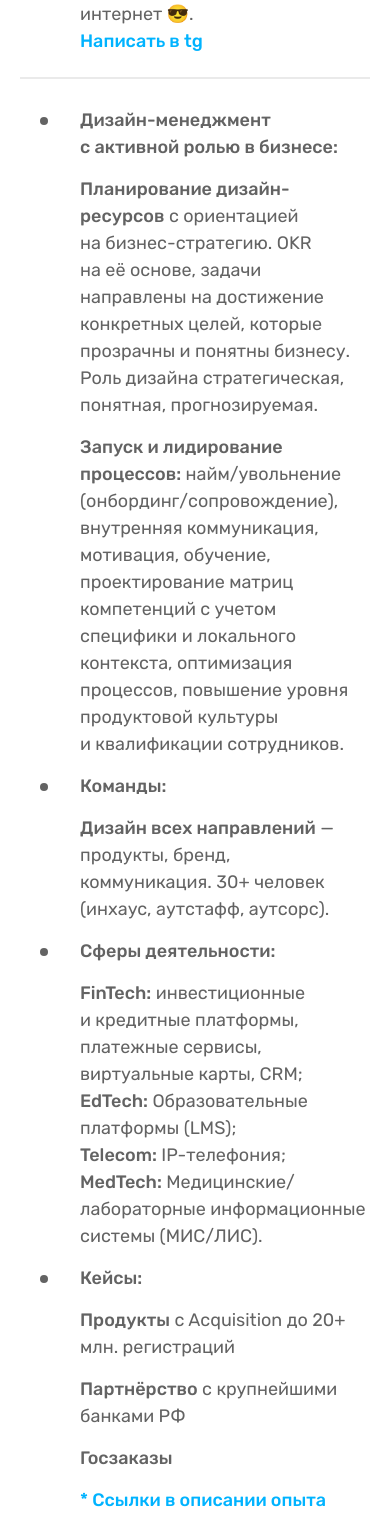
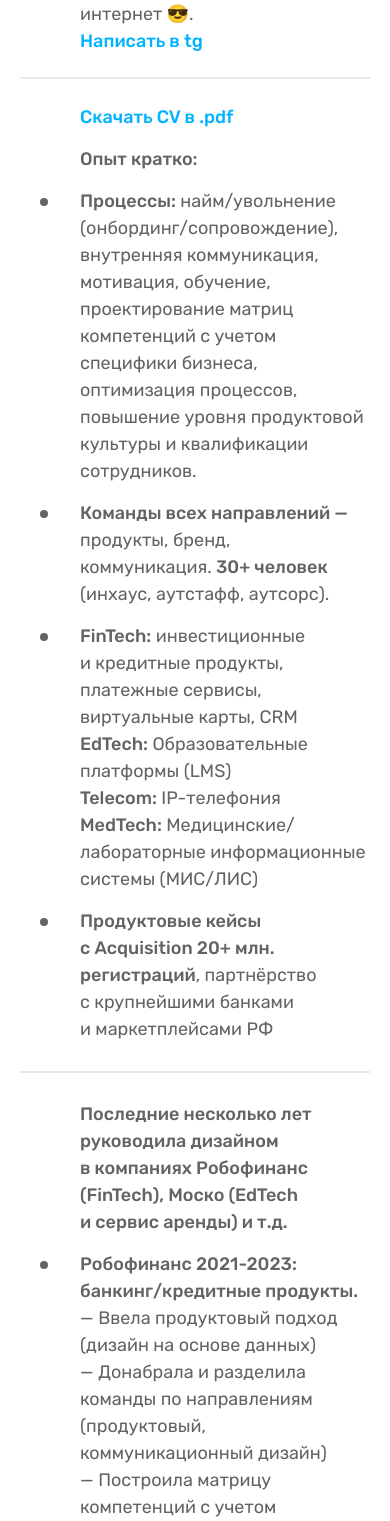
Before and after one commit to chvs/maranta.github.io, a Nuxt app: page /cv in a window 390 px wide. Shown: the part 432-1953 px from the top of the page. Built offline with nearby package versions, Linux system fonts and the light colour scheme.

Commit message:
new texts

```diff
--- a/nuxt.config.ts
+++ b/nuxt.config.ts
@@ -31,8 +31,6 @@ export default defineNuxtConfig({
         { hid: 'image', property: 'og:image', content: 'http://www.mrnt.org/img/share.png' },
         { hid: 'vk-image', property: 'vk:image', content: 'http://www.mrnt.org/img/share.png' },
         { hid: 'tw-image', property: 'tw:image', content: 'http://www.mrnt.org/img/share.png' },
-        { hid: 'image-width', property: 'og:image:width', content: '1200' },
-        { hid: 'image-height', property: 'og:image:height', content: '630' },
         { hid: 'description', name: 'description', content: 'Мы делаем здесь amazing customer service (c)' },
         { hid: 'twitter-image', property: 'twitter:image', content: 'http://www.mrnt.org/img/share.png' },
         { hid: 'twitter-card', property: 'twitter:card', content: 'summary_large_image' },
--- a/pages/cv.vue
+++ b/pages/cv.vue
@@ -38,7 +38,7 @@ useSeoMeta({
   title: 'cv',
 });
 
-const newArr = ref(Array(9).fill(true));
+const newArr = ref(Array(9).fill(false));
 
 const toggleSection = (index: number) => {
   newArr.value[index] = !newArr.value[index];
@@ -109,75 +109,109 @@ const toggleSection = (index: number) => {
     </div>
 
     <div :class="$style.about">
+      <div :class="$style.about__header">
+        <a href="/CV_Design_Director_N_Maranta.pdf" download :class="$style.link">Скачать CV в .pdf</a>
+
+        <b :class="$style.about__title">Опыт кратко:</b>
+      </div>
 
       <ul :class="$style.about__list">
         <li :class="$style.about__item">
           <div>
-            <b :class="$style.about__title">Дизайн-менеджмент с&nbsp;активной ролью в&nbsp;бизнесе:</b>
-
             <div :class="$style.about__block">
-              <b>Планирование дизайн-ресурсов</b> с&nbsp;ориентацией
-              на&nbsp;бизнес-стратегию. OKR на&nbsp;eё&nbsp;основе,
-              задачи направлены на&nbsp;достижение конкретных целей,
-              которые прозрачны и&nbsp;понятны бизнесу. Роль дизайна стратегическая,
-              понятная, прогнозируемая.
-            </div>
-
-            <div :class="$style.about__block">
-              <b>Запуск и&nbsp;лидирование процессов:</b> найм/увольнение
-              (онбординг/сопровождение), внутренняя коммуникация, мотивация,
-              обучение, проектирование матриц компетенций с&nbsp;учетом специфики
-              и&nbsp;локального контекста, оптимизация процессов,
-              повышение уровня продуктовой культуры и&nbsp;квалификации сотрудников.
+              <b>Процессы:</b> найм/увольнение (онбординг/сопровождение), внутренняя коммуникация, мотивация, обучение,
+              проектирование матриц компетенций с&nbsp;учетом специфики бизнеса, оптимизация процессов, повышение уровня
+              продуктовой культуры и&nbsp;квалификации сотрудников.
             </div>
           </div>
         </li>
 
         <li :class="$style.about__item">
           <div>
-            <b :class="$style.about__title">Команды:</b>
-
             <div :class="$style.about__block">
-              <b>Дизайн всех направлений</b>&nbsp;&mdash; продукты, бренд,
-              коммуникация.&nbsp;30+&nbsp;человек (инхаус, аутстафф, аутсорс).
+              <b>Команды всех направлений&nbsp;&mdash;</b> продукты, бренд, коммуникация.<b>&nbsp;30+&nbsp;человек</b>
+              (инхаус,
+              аутстафф, аутсорс).
             </div>
           </div>
         </li>
 
         <li :class="$style.about__item">
           <div>
-            <b :class="$style.about__title">Сферы деятельности:</b>
+
 
             <div :class="$style.about__block">
-              <b>FinTech:</b> инвестиционные и&nbsp;кредитные платформы, платежные сервисы, виртуальные карты, CRM;<br>
-              <b>EdTech:</b> Образовательные платформы (LMS);<br>
-              <b>Telecom:</b> IP-телефония;<br>
-              <b>MedTech:</b> Медицинские/лабораторные информационные системы (МИС/ЛИС).
+              <b>FinTech:</b> инвестиционные и&nbsp;кредитные продукты, платежные сервисы, виртуальные карты, CRM<br>
+              <b>EdTech:</b> Образовательные платформы (LMS)<br>
+              <b>Telecom:</b> IP-телефония<br>
+              <b>MedTech:</b> Медицинские/лабораторные информационные системы (МИС/ЛИС)
             </div>
           </div>
         </li>
 
         <li :class="$style.about__item">
           <div>
-            <b :class="$style.about__title">Кейсы:</b>
-
             <div :class="$style.about__block">
-              <b>Продукты</b> c Acquisition до 20+ млн. регистраций
-            </div>
-
-            <div :class="$style.about__block">
-              <b>Партнёрство</b> с крупнейшими банками РФ
-            </div>
-
-            <div :class="$style.about__block">
-              <b>Госзаказы</b>
+              <b>Продуктовые кейсы c&nbsp;Acquisition 20+&nbsp;млн. регистраций</b>, партнёрство с&nbsp;крупнейшими
+              банками
+              и&nbsp;маркетплейсами&nbsp;РФ
             </div>
           </div>
         </li>
       </ul>
 
-      <p :class="$style.about__warn">
-        * Ссылки в&nbsp;описании опыта ниже ведут на&nbsp;статьи на&nbsp;этом сайте
+      <div :class="[$style.about__header, $style.about__divider]">
+        <b :class="$style.about__title">
+          Последние несколько лет руководила дизайном в&nbsp;компаниях Робофинанс (FinTech),
+          Моско (EdTech и&nbsp;сервис аренды) и&nbsp;т.д.
+        </b>
+      </div>
+
+      <ul :class="$style.about__list">
+        <li :class="$style.about__item">
+          <div>
+            <div :class="$style.about__block">
+              <b>Робофинанс 2021-2023: банкинг/кредитные продукты.</b><br>
+              &mdash;&nbsp;Ввела продуктовый подход (дизайн на&nbsp;основе данных)<br>
+              &mdash;&nbsp;Донабрала и&nbsp;разделила команды по&nbsp;направлениям (продуктовый, коммуникационный
+              дизайн)<br>
+              &mdash;&nbsp;Построила матрицу компетенций с&nbsp;учетом специфики бизнеса<br>
+              &mdash;&nbsp;Ввела процесс обучения в&nbsp;связке с&nbsp;индивидуальными планами развития, матрицей
+              компетенций
+              и&nbsp;целями по&nbsp;ОКР<br>
+              &mdash;&nbsp;Построила процесс коммуникации со&nbsp;смежными командами<br>
+              &mdash;&nbsp;Спроектировали несколько продуктов с&nbsp;нуля до&nbsp;релиза<br>
+              &mdash;&nbsp;Каждый квартал 21-23 годов по&nbsp;всем метрикам показывал рост. Мы&nbsp;справились
+              🙂.
+            </div>
+          </div>
+        </li>
+
+        <li :class="$style.about__item">
+          <div>
+            <div :class="$style.about__block">
+              <b>Моско 2024-2025: CRM для психологов, сервис аренды.</b><br>
+              &mdash;&nbsp;Набрала команду с&nbsp;нуля<br>
+              &mdash;&nbsp;Посчитали юнит-экономику и&nbsp;полностью спроектировали продуктовую стратегию, бренд
+              и&nbsp;дизайн-стратегию
+              на&nbsp;срок разработки.<br>
+              &mdash;&nbsp;Ввела процесс сквозного планирования<br>
+              &mdash;&nbsp;Сэкономили половину бюджета за&nbsp;счёт замещения&nbsp;ПО и&nbsp;внедрения AI-инструментов
+            </div>
+          </div>
+        </li>
+
+        <li :class="$style.about__item">
+          <div>
+            <div :class="$style.about__block">
+              <b>До&nbsp;этого руководила дизайном в&nbsp;заказной продуктовой разработке (EdTech и&nbsp;Telecom).</b>
+            </div>
+          </div>
+        </li>
+      </ul>
+
+      <p id="portfolio" :class="$style.about__warn">
+        * Более подробно с картинками и статьями:
       </p>
     </div>
 
@@ -211,6 +245,16 @@ const toggleSection = (index: number) => {
               </p>
 
               <div>
+                <p :class="$style.box__text">
+                  &mdash;&nbsp;Собрала команду<br>
+                  &mdash;&nbsp;Завела все процессы с&nbsp;аджайлом и&nbsp;планированием<br>
+                  &mdash;&nbsp;Спроектировали 2&nbsp;продукта (CRM для психологических консультаций и&nbsp;сервис аренды
+                  без посредников)
+                  в&nbsp;минимальные сроки<br>
+                  &mdash;&nbsp;Сэкономили бюджет за&nbsp;счёт замещения&nbsp;ПО и&nbsp;внедрения
+                  AI-инструментов.
+                </p>
+
                 <b>
                   Сервис аренды
                 </b>
@@ -249,6 +293,13 @@ const toggleSection = (index: number) => {
                 <NuxtLink to="/post/product-design" target="_blank">продуктового подхода</NuxtLink>,
                 <NuxtLink to="/post/matrix" target="_blank">развитие компетенций</NuxtLink>
                 и т.п.
+              </p>
+
+              <p :class="$style.box__text">
+                &mdash;&nbsp;Продуктовые кейсы c&nbsp;Acquisition 20+&nbsp;млн. регистраций (Займер)<br>
+                &mdash;&nbsp;Партнёрство с&nbsp;крупнейшими банками и&nbsp;маркетплейсами&nbsp;РФ<br>
+                &mdash;&nbsp;Запуск кредитного продукта &laquo;А-деньги&raquo; с&nbsp;выполненной целью выдач
+                в&nbsp;1&nbsp;млрд. рублей меньше, чем за&nbsp;год после старта.
               </p>
 
               <div>
@@ -296,7 +347,7 @@ const toggleSection = (index: number) => {
 
               <img :class="$style.box__image" src="/assets/cv/20-21_SMB_g.gif" height="408" width="580" alt="">
 
-              <div :class="$style.box__duo">
+              <!-- <div :class="$style.box__duo">
                 <div>
                   <img :class="$style.box__image" src="/assets/cv/20-21_FOM_g.gif" height="192" width="288" alt="">
                 </div>
@@ -305,7 +356,7 @@ const toggleSection = (index: number) => {
                   <img :class="$style.box__image" src="/assets/cv/20-21_FOM-human_g.gif" height="192" width="288"
                     alt="">
                 </div>
-              </div>
+              </div> -->
             </div>
           </Transition>
         </li>
@@ -339,6 +390,10 @@ const toggleSection = (index: number) => {
                 дизайн-ревью и&nbsp;прочим.
               </p>
 
+              <p :class="$style.box__text">
+                Проектирование LMS и&nbsp;интерфейса IP-телефонии с&nbsp;нуля.
+              </p>
+
               <div>
                 <b>
                   Интерфейс образовательной платформы.
@@ -346,7 +401,7 @@ const toggleSection = (index: number) => {
               </div>
 
               <img :class="$style.box__image" src="/assets/cv/16-20_educat_g.gif" height="308" width="580" alt="">
-
+              <!--
               <div :class="$style.box__subtitle">
                 <b>Инфопартнёрство отраслевых мероприятий и&nbsp;прочего:</b>
               </div>
@@ -361,7 +416,7 @@ const toggleSection = (index: number) => {
                   <img :class="[$style.box__image, $style.box__image_bordered]" src="/assets/cv/16-20_WC_w.webp"
                     height="192" width="288" alt="">
                 </div>
-              </div>
+              </div> -->
             </div>
           </Transition>
         </li>
@@ -455,6 +510,12 @@ const toggleSection = (index: number) => {
                 Сайты, CRM, SEO
               </p>
 
+
+              <p :class="$style.box__text">
+                Проектировали МИС с&nbsp;нуля до&nbsp;готового программного решения. Продукт обеспечивал полное
+                информационное сопровождение деятельности частных клиник.
+              </p>
+
               <div>
                 <b>
                   Медицинская информационная система для клиник.
@@ -463,13 +524,13 @@ const toggleSection = (index: number) => {
 
               <img :class="$style.box__image" src="/assets/cv/9-12_MIS_w.webp" height="503" width="580" alt="">
 
-              <div :class="$style.box__subtitle">
+              <!-- <div :class="$style.box__subtitle">
                 <b>
                   Технический дизайн/иллюстрация
                 </b>
               </div>
 
-              <img :class="$style.box__image" src="/assets/cv/9-12_Ill.png" height="318" width="580" alt="">
+              <img :class="$style.box__image" src="/assets/cv/9-12_Ill.png" height="318" width="580" alt=""> -->
             </div>
           </Transition>
         </li>
@@ -504,13 +565,13 @@ const toggleSection = (index: number) => {
 
               <img :class="$style.box__image" src="/assets/cv/7-8_DV.png" height="505" width="580" alt="">
 
-              <div :class="$style.box__subtitle">
+              <!-- <div :class="$style.box__subtitle">
                 <b>
                   Иллюстрация
                 </b>
               </div>
 
-              <img :class="$style.box__image" src="/assets/cv/7-8_Ill.png" height="288" width="580" alt="">
+              <img :class="$style.box__image" src="/assets/cv/7-8_Ill.png" height="288" width="580" alt=""> -->
             </div>
           </Transition>
         </li>
@@ -520,13 +581,13 @@ const toggleSection = (index: number) => {
             <div :class="$style.box__title">2005&nbsp;&mdash; 2006&nbsp;/ Личный блог
             </div>
 
-            <button :class="buttonClassNames(7)" type="button" @click="toggleSection(7)">
+            <button :class="buttonClassNames(8)" type="button" @click="toggleSection(8)">
               <Arrow :class="$style.box__icon" height="10" width="16" />
             </button>
           </div>
 
           <Transition name="fade">
-            <div v-if="newArr[7]" :class="$style.box__content">
+            <div v-if="newArr[8]" :class="$style.box__content">
               <div :class="$style.box__caption">
                 <b>Стек:</b>
                 Adobe, Macromedia Flash, Actionscript
@@ -557,13 +618,13 @@ const toggleSection = (index: number) => {
           <div :class="$style.box__description">
             <div :class="$style.box__title">2001&nbsp;&mdash; 2022&nbsp;/ Училась&nbsp;/ Учила</div>
 
-            <button :class="buttonClassNames(8)" type="button" @click="toggleSection(8)">
+            <button :class="buttonClassNames(9)" type="button" @click="toggleSection(9)">
               <Arrow :class="$style.box__icon" height="10" width="16" />
             </button>
           </div>
 
           <Transition name="fade">
-            <div v-if="newArr[8]" :class="$style.box__content">
+            <div v-if="newArr[9]" :class="$style.box__content">
               <div>
                 <b>
                   Учила:
@@ -626,7 +687,25 @@ const toggleSection = (index: number) => {
 
 .about {
   border-top: 2px solid var(--mild);
-  padding: 28px 0;
+  padding: 25px 0 28px;
+
+  &__header {
+    padding-left: 140px;
+
+    @media (max-width: 575px) {
+      padding-left: 60px;
+    }
+  }
+
+  &__divider {
+    border-top: 2px solid var(--mild);
+    padding-top: 28px;
+    margin-top: 13px;
+
+    .root_dark & {
+      border-color: var(--medium);
+    }
+  }
 
   &__title {
     display: block;
@@ -673,6 +752,7 @@ const toggleSection = (index: number) => {
     color: var(--blue);
     font-weight: 500;
     padding-left: 140px;
+    padding-top: 10px;
 
     .root_dark & {
       color: var(--yellow);
@@ -772,6 +852,13 @@ const toggleSection = (index: number) => {
     justify-content: space-between;
     padding-right: 25px;
   }
+}
+
+.link {
+  font-weight: 500;
+  display: inline-block;
+  vertical-align: top;
+  margin-bottom: 15px;
 }
 
 .feed {
```
Also changed, not shown: 1 other file (tests, documents, lock files or other folders).
